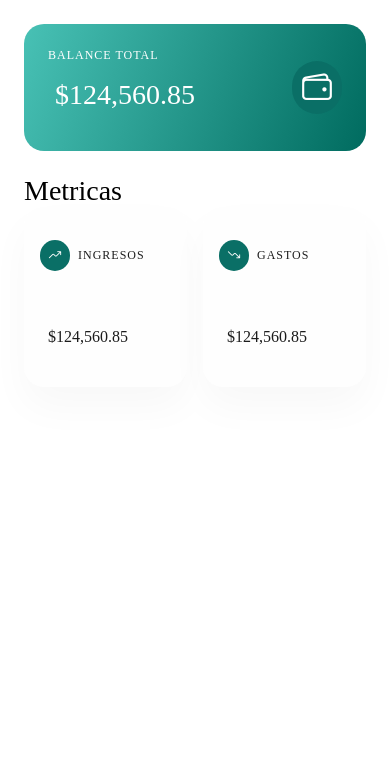
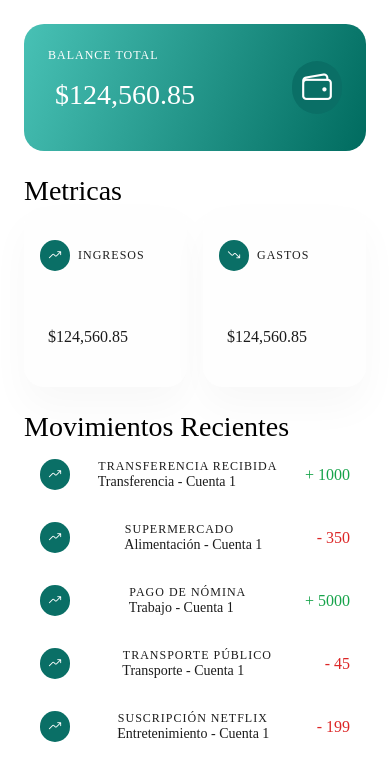
Before and after one commit to GerardoVazGa/flowcash-app, a React Native app: screen / in a window 390 px wide. Shown: the top 780 px of the page. Built offline with nearby package versions, Linux system fonts and the light colour scheme.

Commit message:
feat(screens): show transaction list in home screen

```diff
--- a/src/app/screens/HomeScreen.jsx
+++ b/src/app/screens/HomeScreen.jsx
@@ -7,8 +7,58 @@ import { BalanceCard } from "../../components/financial/BalanceCard.jsx";
 import { MetricCard } from "../../components/financial/MetricCard.jsx";
 import { COLORS } from "../../constants/colors.js";
 import { SPACING, RADIUS } from "../../constants/layout.js";
+import { TransactionsList } from "../../components/financial/TransactionsList.jsx";
 
 export function HomeScreen(){
+
+    const transactions = [
+        {
+            id: 1,
+            label: "Transferencia recibida",
+            category: "Transferencia",
+            account: "Cuenta 1",
+            amount: 1000,
+            type: "income",
+            date: "2026-04-21",
+        },
+        {
+            id: 2,
+            label: "Supermercado",
+            category: "Alimentación",
+            account: "Cuenta 1",
+            amount: 350,
+            type: "expense",
+            date: "2026-04-20",
+        },
+        {
+            id: 3,
+            label: "Pago de nómina",
+            category: "Trabajo",
+            account: "Cuenta 1",
+            amount: 5000,
+            type: "income",
+            date: "2026-04-19",
+        },
+        {
+            id: 4,
+            label: "Transporte público",
+            category: "Transporte",
+            account: "Cuenta 1",
+            amount: 45,
+            type: "expense",
+            date: "2026-04-19",
+        },
+        {
+            id: 5,
+            label: "Suscripción Netflix",
+            category: "Entretenimiento",
+            account: "Cuenta 1",
+            amount: 199,
+            type: "expense",
+            date: "2026-04-18",
+        },
+    ]
+
 
     return (
         <ScrollView
@@ -48,6 +98,12 @@ export function HomeScreen(){
 
             </Section>
 
+            <Section title="Movimientos Recientes">
+                <TransactionsList transactions={transactions}/>
+            </Section>
+
+
+
             {/* <AppButton text="Click me" onAction={() => alert("Click")} styles={styles} size="sm" rounded="lg"/> */}
         </ScrollView>
     )
```
Also changed, not shown: src/components/financial/MovementItem.jsx (deleted, +0 -38 lines).
